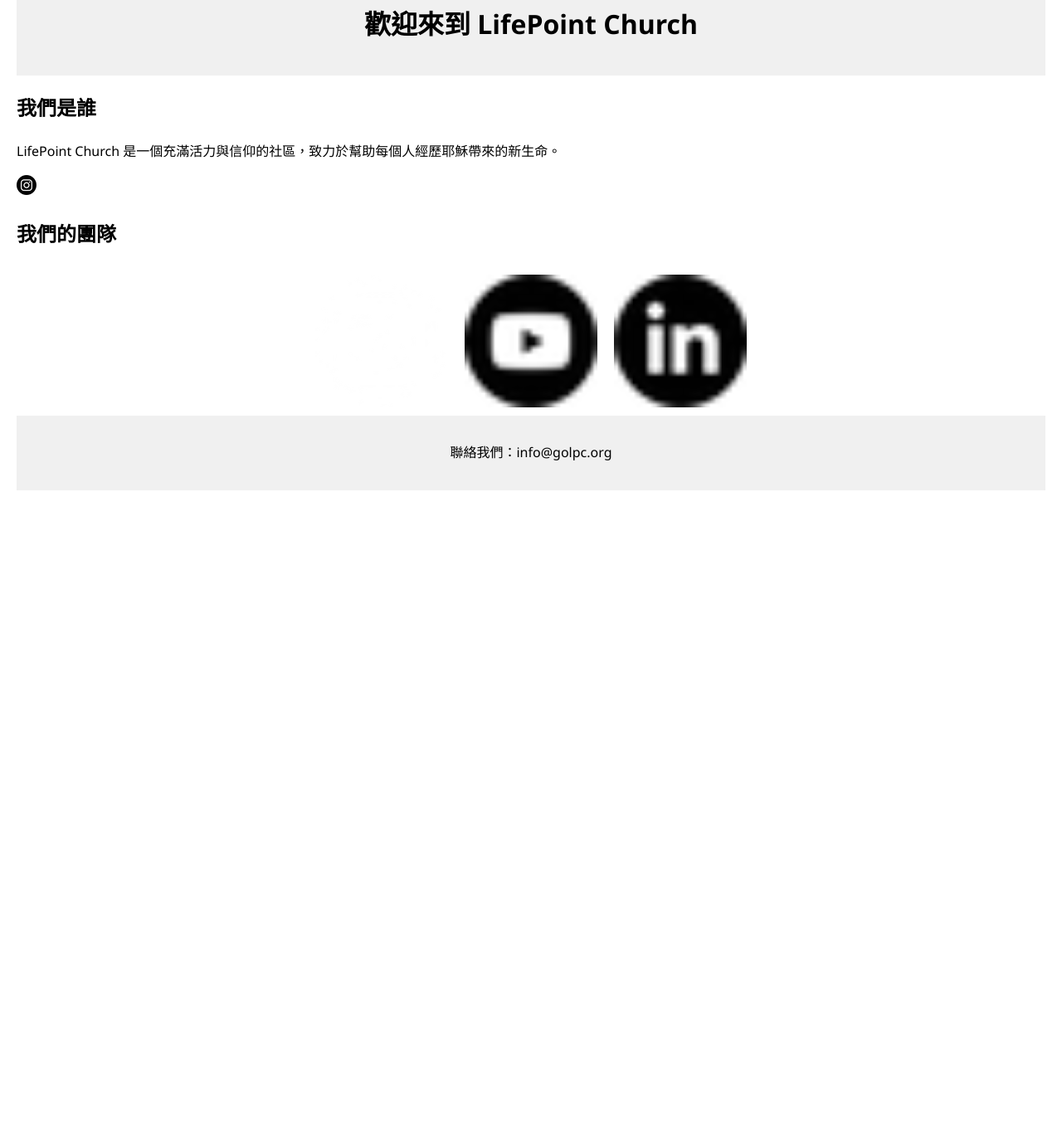
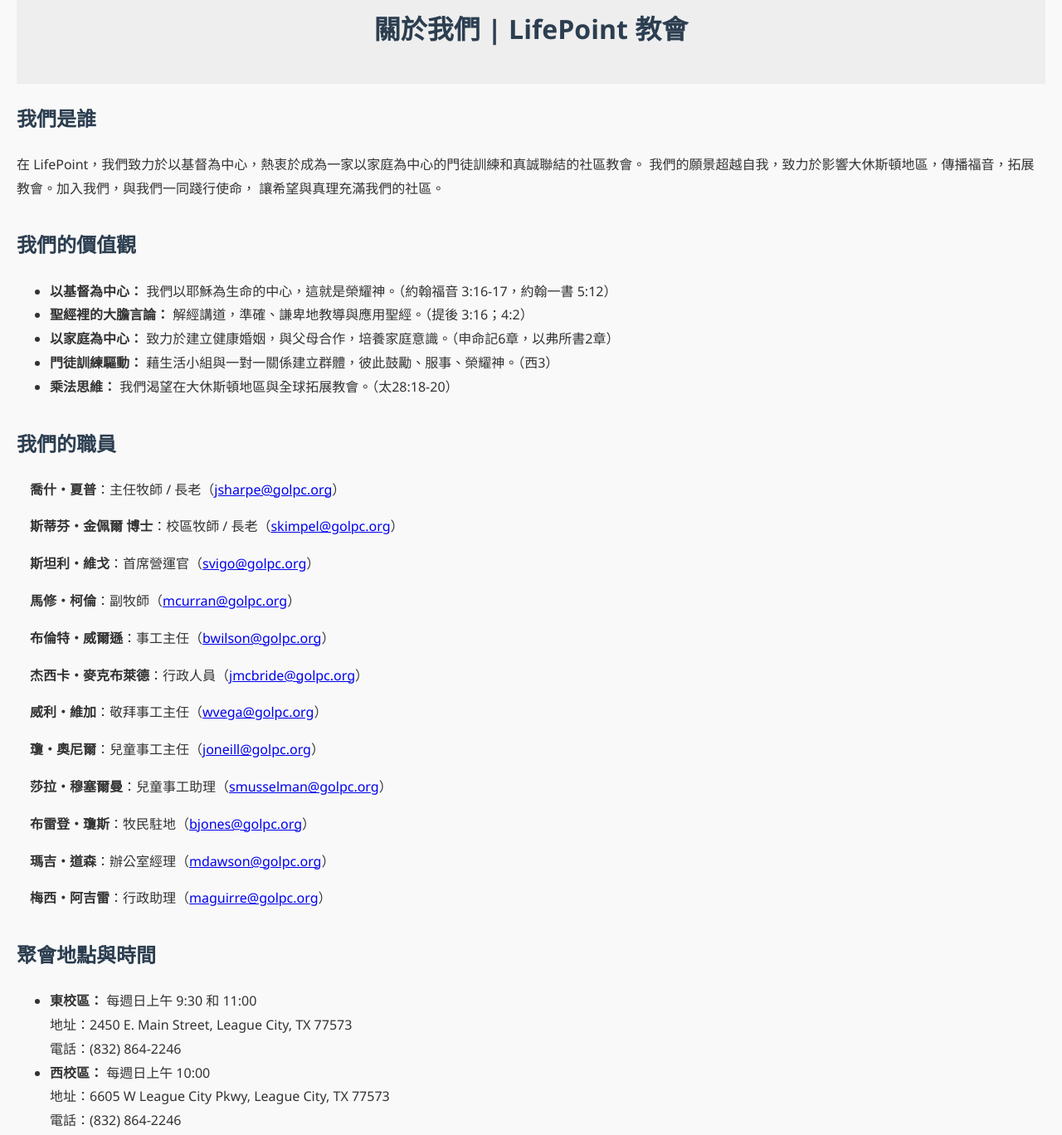
Before and after one commit to garyxiao2018/lifepoint-church-cn, a plain HTML site: page index.html in a window 1280 px wide. Shown: the part 121-1489 px from the top of the page at 83% size. Before the commit the page ends 800 px from the top, so only its background shows below. Drawn offline with Linux system fonts and the light colour scheme.

Commit message:
Add files via upload

```diff
--- a/index.html
+++ b/index.html
@@ -3,68 +3,100 @@
 <html lang="zh-Hant">
 <head>
     <meta charset="UTF-8">
-    <title>LifePoint Church 簡介</title>
+    <title>關於我們 | LifePoint 教會</title>
     <style>
         body {
             font-family: "Segoe UI", sans-serif;
             margin: 20px;
-            line-height: 1.6;
+            line-height: 1.8;
+            background-color: #f9f9f9;
+            color: #333;
+        }
+        header, footer {
+            text-align: center;
+            padding: 1em;
+            background-color: #eee;
+        }
+        h1, h2, h3 {
+            color: #2c3e50;
+        }
+        section {
+            margin-bottom: 2em;
+        }
+        .staff {
+            margin-top: 1em;
+            padding-left: 1em;
         }
         .notice {
+            font-size: 0.95em;
+            color: #856404;
             background-color: #fff3cd;
-            color: #856404;
             border: 1px solid #ffeeba;
             padding: 10px;
             margin-bottom: 20px;
             border-radius: 5px;
             text-align: center;
-            font-size: 0.95em;
-        }
-        header, footer {
-            background-color: #f0f0f0;
-            padding: 1em;
-            text-align: center;
-        }
-        .team img {
-            width: 160px;
-            height: auto;
-            margin: 10px;
-            border-radius: 8px;
-        }
-        .team {
-            display: flex;
-            flex-wrap: wrap;
-            justify-content: center;
         }
     </style>
 </head>
 <body>
 
-<div class="notice">
-    此為信徒自製頁面，非教會官方頁面。
-</div>
+<div class="notice">此為信徒自製頁面，非教會官方頁面。</div>
 
 <header>
-    <h1>歡迎來到 LifePoint Church</h1>
+    <h1>關於我們 | LifePoint 教會</h1>
 </header>
 
 <section>
     <h2>我們是誰</h2>
-    <p>LifePoint Church 是一個充滿活力與信仰的社區，致力於幫助每個人經歷耶穌帶來的新生命。</p>
-    <img src="About Us _ LifePoint Church_files/11062b_084cbbff6ae446c1b03dc3637193e77a~mv2.png" alt="LifePoint 圖像示意" style="max-width:100%; height:auto;">
+    <p>在 LifePoint，我們致力於以基督為中心，熱衷於成為一家以家庭為中心的門徒訓練和真誠聯結的社區教會。
+    我們的願景超越自我，致力於影響大休斯頓地區，傳播福音，拓展教會。加入我們，與我們一同踐行使命，
+    讓希望與真理充滿我們的社區。</p>
 </section>
 
 <section>
-    <h2>我們的團隊</h2>
-    <div class="team">
-        <img src="About Us _ LifePoint Church_files/11062b_603340b7bcb14e7785c7b65b233cd9f9~mv2.png" alt="員工1">
-        <img src="About Us _ LifePoint Church_files/11062b_6fc54c8957474101ba6e80b01907ae50~mv2.png" alt="員工2">
-        <img src="About Us _ LifePoint Church_files/11062b_a06d85fa94d64ef68680321f5a043a8c~mv2.png" alt="員工3">
+    <h2>我們的價值觀</h2>
+    <ul>
+        <li><strong>以基督為中心：</strong> 我們以耶穌為生命的中心，這就是榮耀神。（約翰福音 3:16-17，約翰一書 5:12）</li>
+        <li><strong>聖經裡的大膽言論：</strong> 解經講道，準確、謙卑地教導與應用聖經。（提後 3:16；4:2）</li>
+        <li><strong>以家庭為中心：</strong> 致力於建立健康婚姻，與父母合作，培養家庭意識。（申命記6章，以弗所書2章）</li>
+        <li><strong>門徒訓練驅動：</strong> 藉生活小組與一對一關係建立群體，彼此鼓勵、服事、榮耀神。（西3）</li>
+        <li><strong>乘法思維：</strong> 我們渴望在大休斯頓地區與全球拓展教會。（太28:18-20）</li>
+    </ul>
+</section>
+
+<section>
+    <h2>我們的職員</h2>
+    <div class="staff">
+        <p><strong>喬什・夏普</strong>：主任牧師 / 長老（<a href="mailto:jsharpe@golpc.org">jsharpe@golpc.org</a>）</p>
+        <p><strong>斯蒂芬・金佩爾 博士</strong>：校區牧師 / 長老（<a href="mailto:skimpel@golpc.org">skimpel@golpc.org</a>）</p>
+        <p><strong>斯坦利・維戈</strong>：首席營運官（<a href="mailto:svigo@golpc.org">svigo@golpc.org</a>）</p>
+        <p><strong>馬修・柯倫</strong>：副牧師（<a href="mailto:mcurran@golpc.org">mcurran@golpc.org</a>）</p>
+        <p><strong>布倫特・威爾遜</strong>：事工主任（<a href="mailto:bwilson@golpc.org">bwilson@golpc.org</a>）</p>
+        <p><strong>杰西卡・麥克布萊德</strong>：行政人員（<a href="mailto:jmcbride@golpc.org">jmcbride@golpc.org</a>）</p>
+        <p><strong>威利・維加</strong>：敬拜事工主任（<a href="mailto:wvega@golpc.org">wvega@golpc.org</a>）</p>
+        <p><strong>瓊・奧尼爾</strong>：兒童事工主任（<a href="mailto:joneill@golpc.org">joneill@golpc.org</a>）</p>
+        <p><strong>莎拉・穆塞爾曼</strong>：兒童事工助理（<a href="mailto:smusselman@golpc.org">smusselman@golpc.org</a>）</p>
+        <p><strong>布雷登・瓊斯</strong>：牧民駐地（<a href="mailto:bjones@golpc.org">bjones@golpc.org</a>）</p>
+        <p><strong>瑪吉・道森</strong>：辦公室經理（<a href="mailto:mdawson@golpc.org">mdawson@golpc.org</a>）</p>
+        <p><strong>梅西・阿吉雷</strong>：行政助理（<a href="mailto:maguirre@golpc.org">maguirre@golpc.org</a>）</p>
     </div>
 </section>
 
+<section>
+    <h2>聚會地點與時間</h2>
+    <ul>
+        <li><strong>東校區：</strong> 每週日上午 9:30 和 11:00<br>
+            地址：2450 E. Main Street, League City, TX 77573<br>
+            電話：(832) 864-2246</li>
+        <li><strong>西校區：</strong> 每週日上午 10:00<br>
+            地址：6605 W League City Pkwy, League City, TX 77573<br>
+            電話：(832) 864-2246</li>
+    </ul>
+</section>
+
 <footer>
-    <p>聯絡我們：info@golpc.org</p>
+    <p>&copy; 2025 LifePoint Church. 保留所有權利。</p>
 </footer>
 
 </body>
```
